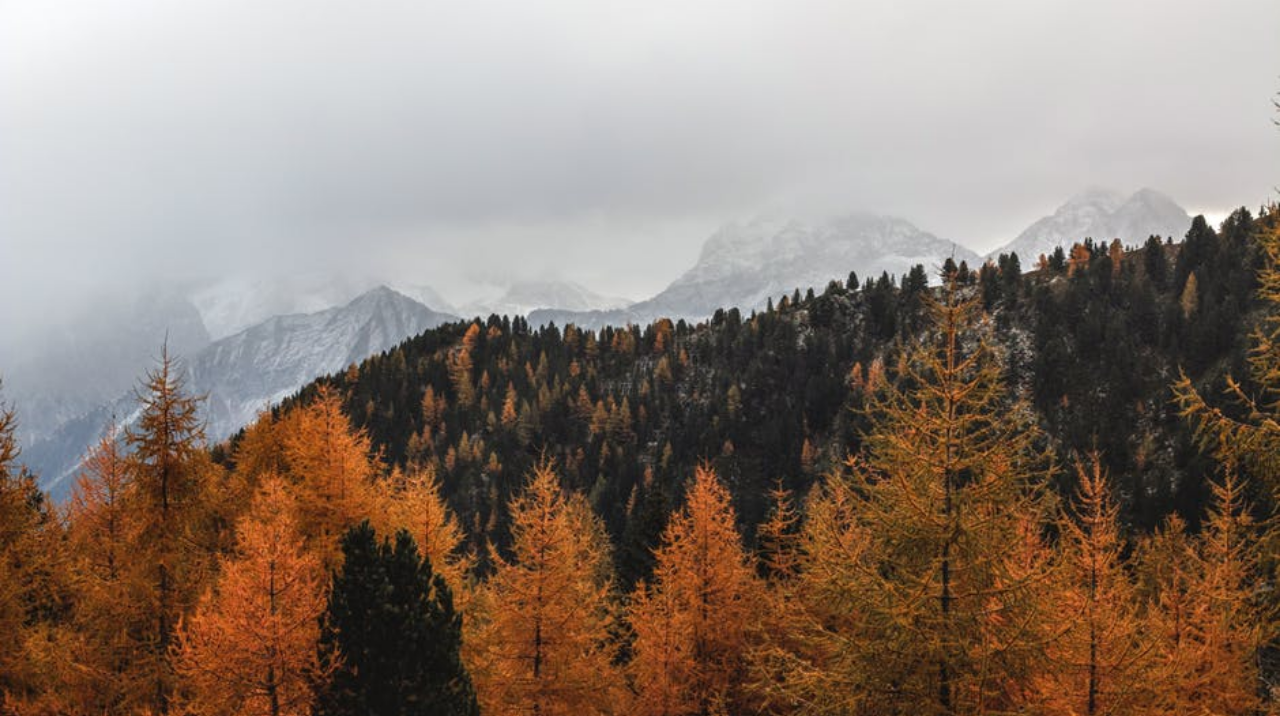
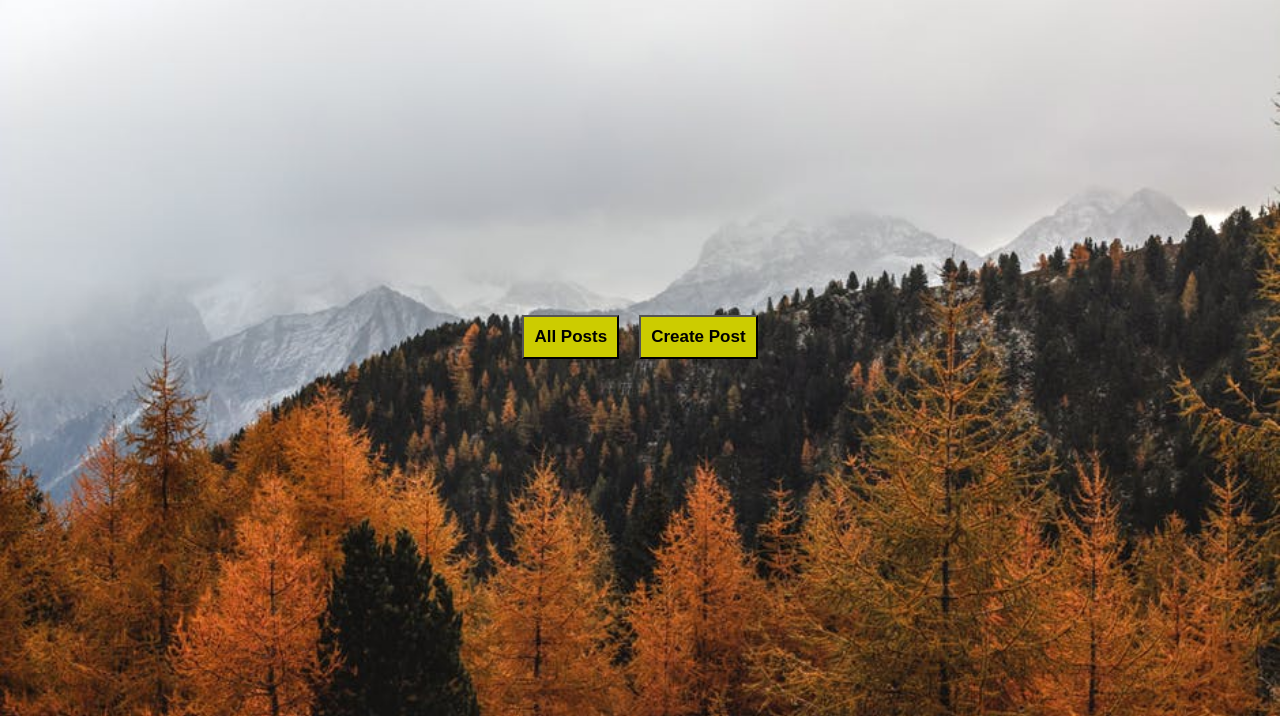
Before and after one commit to HiteshSehgal/Scribbler_Website, a plain HTML site: page index.html in a window 1280 px wide. Shown: the part 84-800 px from the top of the page. Drawn offline with Linux system fonts and the light colour scheme.

Commit message:
Third Commit : Index.html-Center Buttons

```diff
--- a/css/index.css
+++ b/css/index.css
@@ -61,3 +61,22 @@ body{
   margin : 5px;
   padding : 5px;
 }
+
+#button_3
+{
+  padding : 10px;
+  margin : 10px;
+  background-color : #CCCC00;
+  font-weight: bold;
+  font-size : 17px;
+}
+
+#button_4
+{
+  padding : 10px;
+  margin : 10px;
+  background-color : #CCCC00;
+  font-weight: bold;
+  font-size : 17px;
+
+}
--- a/index.html
+++ b/index.html
@@ -26,6 +26,8 @@
 
         <div class="postButtons">
 
+	        <button id="button_3"> All Posts </button>
+            <button id="button_4"> Create Post </button>
 
 
         </div>
```
